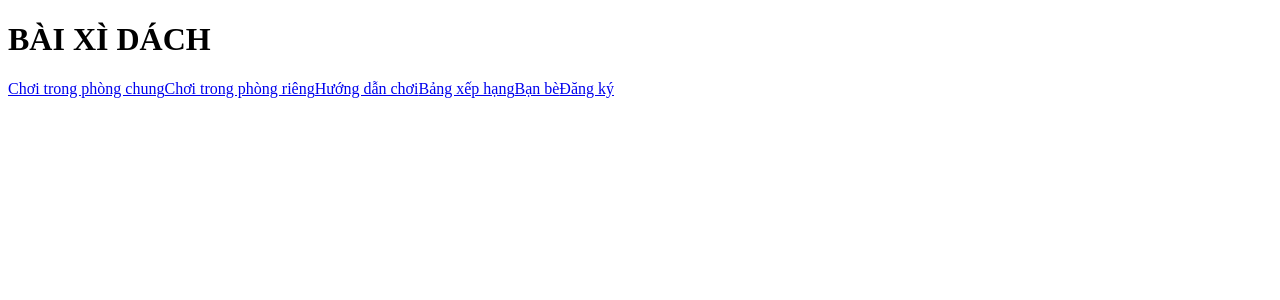
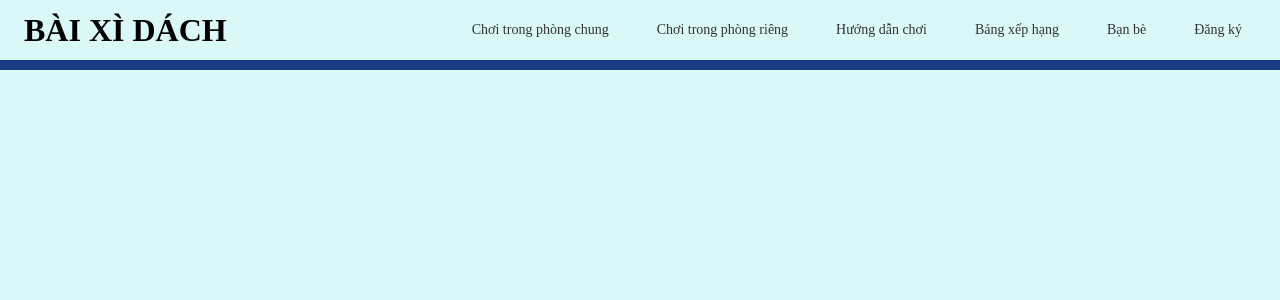
Before and after one commit to CongDinh30041975/BlackjackWebGame, a React (Vite) app: page / in a window 1280 px wide. Shown: the top 300 px of the page. Built offline with nearby package versions, Linux system fonts and the light colour scheme; no server answers.

Commit message:
Them ti css

```diff
--- a/index.html
+++ b/index.html
@@ -4,6 +4,7 @@
     <meta charset="UTF-8" />
     <link rel="icon" type="image/svg+xml" href="/vite.svg" />
     <meta name="viewport" content="width=device-width, initial-scale=1.0" />
+    <link rel="stylesheet" href="/src/styles/main.css" />
     <title>blackjackwebgame</title>
   </head>
   <body>
--- a/src/components/dashboard/Dashboard.jsx
+++ b/src/components/dashboard/Dashboard.jsx
@@ -1,14 +1,15 @@
 import { Outlet } from "react-router-dom";
 import TopNav from "./TopNav/TopNav";
+import '../../styles/Dashboard.css'
 
 function DashBoard() {
     return (
-    <div className="dashboard">
+    <>
         <TopNav />
         <main className="main">
             <Outlet />
         </main>
-    </div>
+    </>
     );
 }
 
--- a/src/components/dashboard/TopNav/NavMenu/NavItem.jsx
+++ b/src/components/dashboard/TopNav/NavMenu/NavItem.jsx
@@ -1,4 +1,5 @@
 import { NavLink } from "react-router-dom";
+import '../../../../styles/Dashboard.css'
 
 function NavItem({ to, icon, label }) {
     return (
--- a/src/components/dashboard/TopNav/NavMenu/NavMenu.jsx
+++ b/src/components/dashboard/TopNav/NavMenu/NavMenu.jsx
@@ -1,4 +1,5 @@
 import NavItem from './NavItem'
+import '../../../../styles/Dashboard.css'
 
 function NavMenu() {
     const items = [
@@ -11,7 +12,7 @@ function NavMenu() {
     ];
 
     return (
-        <nav>
+        <nav className='nav-menu'>
         {items.map((item) => (
             <NavItem key={item.label} {...item} />
         ))}
--- a/src/components/dashboard/TopNav/TopNav.jsx
+++ b/src/components/dashboard/TopNav/TopNav.jsx
@@ -1,5 +1,6 @@
 import Logo from './Logo'
 import NavMenu from './NavMenu/NavMenu'
+import '../../../styles/Dashboard.css'
 
 function TopNav() {
     return (
--- /dev/null
+++ b/src/styles/Dashboard.css
@@ -0,0 +1,42 @@
+.nav-item {
+    display: flex;
+    align-items: center;
+    gap: 6px;
+
+    padding: 8px 14px;
+    text-decoration: none;
+    color: #333;
+    font-size: 14px;
+    font-weight: 500;
+
+    border-radius: 6px;
+    cursor: pointer;
+
+    background-color: rgba(255, 0, 0, 0);
+
+    transition: background-color 0.2s ease, color 0.2s ease;
+}
+
+.nav-item:hover {
+    background-color: #f2f2f2;
+    color: #000;
+}
+
+.nav-menu {
+    display: flex;
+    align-items: center;
+    gap: 20px; /* khoảng cách giữa các item */
+    background-color: rgba(255, 0, 0, 0);
+}
+
+.top-nav {
+    display: flex;
+    align-items: center;
+    justify-content: space-between;
+
+    height: 60px;
+    padding: 0 24px;
+
+    border-bottom: 10px solid #193c83;
+    background-color: rgba(0, 0, 0, 0);
+}
--- /dev/null
+++ b/src/styles/main.css
@@ -0,0 +1,6 @@
+html, body {
+    margin: 0;
+    padding: 0;
+    height: 100%;
+    background-color: rgb(219, 248, 248);
+}
```
Also changed, not shown: src/layout/TopNav.css (deleted).
